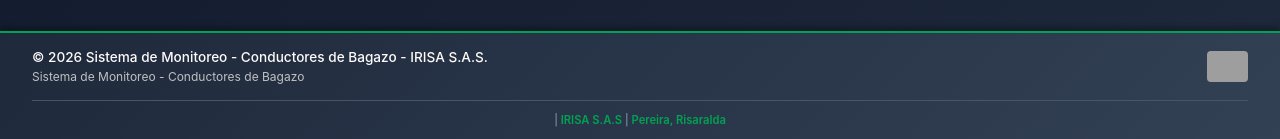
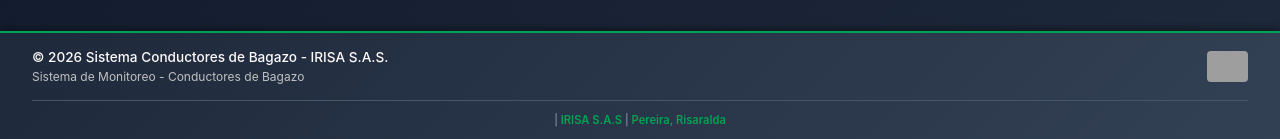
Before and after one commit to JoseObregonGarrido/conductor-bagazo-Irisa, a React (Vite) app in the folder bagazo-flow-monitoring-system/frontend/: page / in a window 1280 px wide. Shown: the part 657-796 px from the top of the page. Built offline with nearby package versions, Linux system fonts and the light colour scheme; no server answers; grey boxes are pictures that could not be loaded.

Commit message:
Update footer.jsx

```diff
--- a/bagazo-flow-monitoring-system/frontend/src/components/footer.jsx
+++ b/bagazo-flow-monitoring-system/frontend/src/components/footer.jsx
@@ -9,7 +9,7 @@ export default function Footer() {
         <div className="footer-content">
           <div className="footer-info">
             <p className="footer-text">
-              © {currentYear} Sistema de Monitoreo - Conductores de Bagazo - IRISA S.A.S.
+              © {currentYear} Sistema Conductores de Bagazo - IRISA S.A.S.
             </p>
             <p className="footer-subtitle">
               Sistema de Monitoreo - Conductores de Bagazo
```
